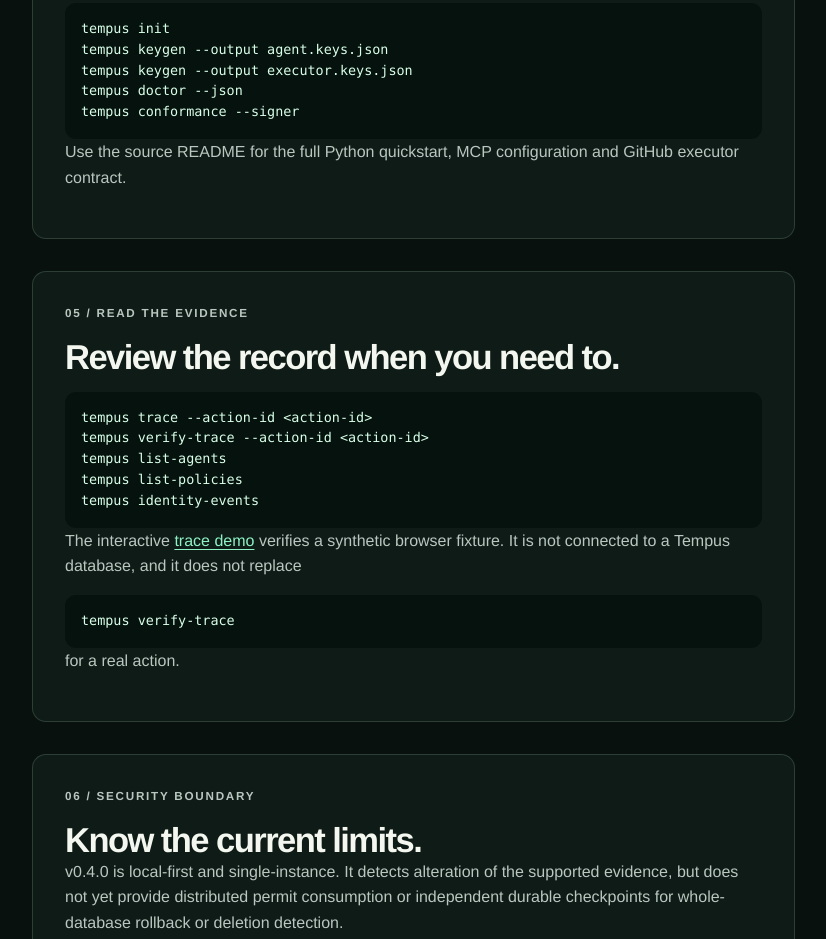
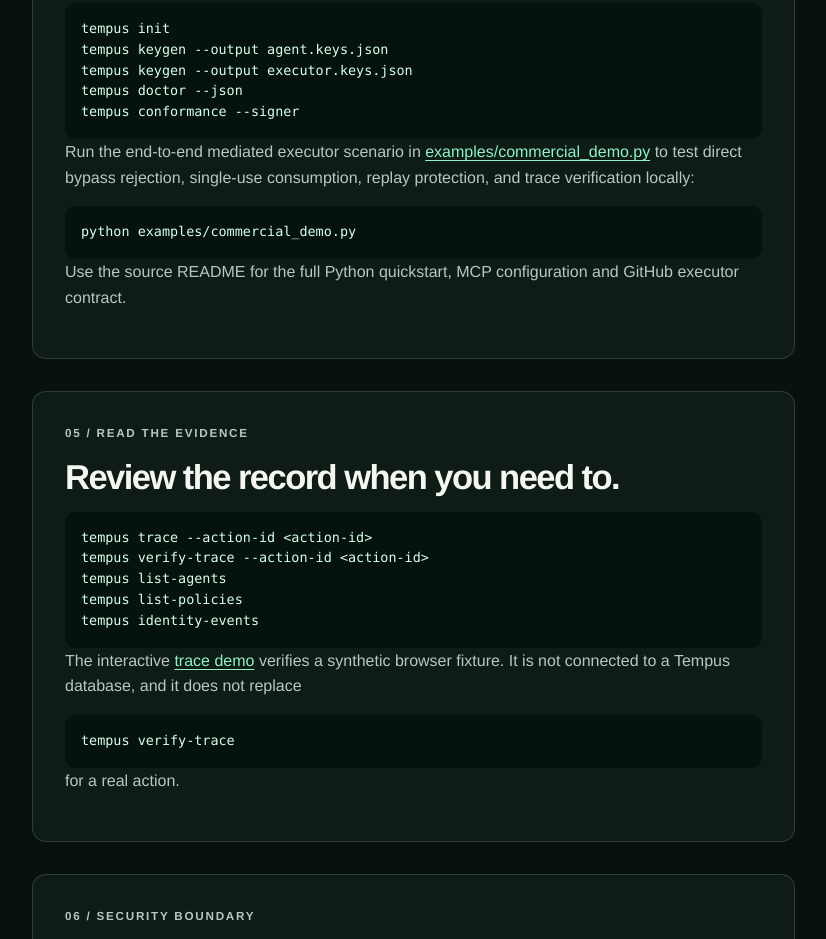
Before and after one commit to JPatronC92/tempus-ddb, a website built with Vite: page site/docs.html in a window 1280 px wide. Shown: the part 2526-3465 px from the top of the page, without its empty margins (18-844 px from the left). Built offline with nearby package versions, Linux system fonts and the light colour scheme.

Commit message:
docs: reference commercial_demo scenario in integration guide

```diff
--- a/site/docs.html
+++ b/site/docs.html
@@ -91,6 +91,8 @@ tempus keygen --output agent.keys.json
 tempus keygen --output executor.keys.json
 tempus doctor --json
 tempus conformance --signer</code>
+              <p>Run the end-to-end mediated executor scenario in <a href="https://github.com/elbuilder77/tempus-ddb/blob/main/examples/commercial_demo.py">examples/commercial_demo.py</a> to test direct bypass rejection, single-use consumption, replay protection, and trace verification locally:</p>
+              <code>python examples/commercial_demo.py</code>
               <p>Use the source README for the full Python quickstart, MCP configuration and GitHub executor contract.</p>
             </article>
 
```
